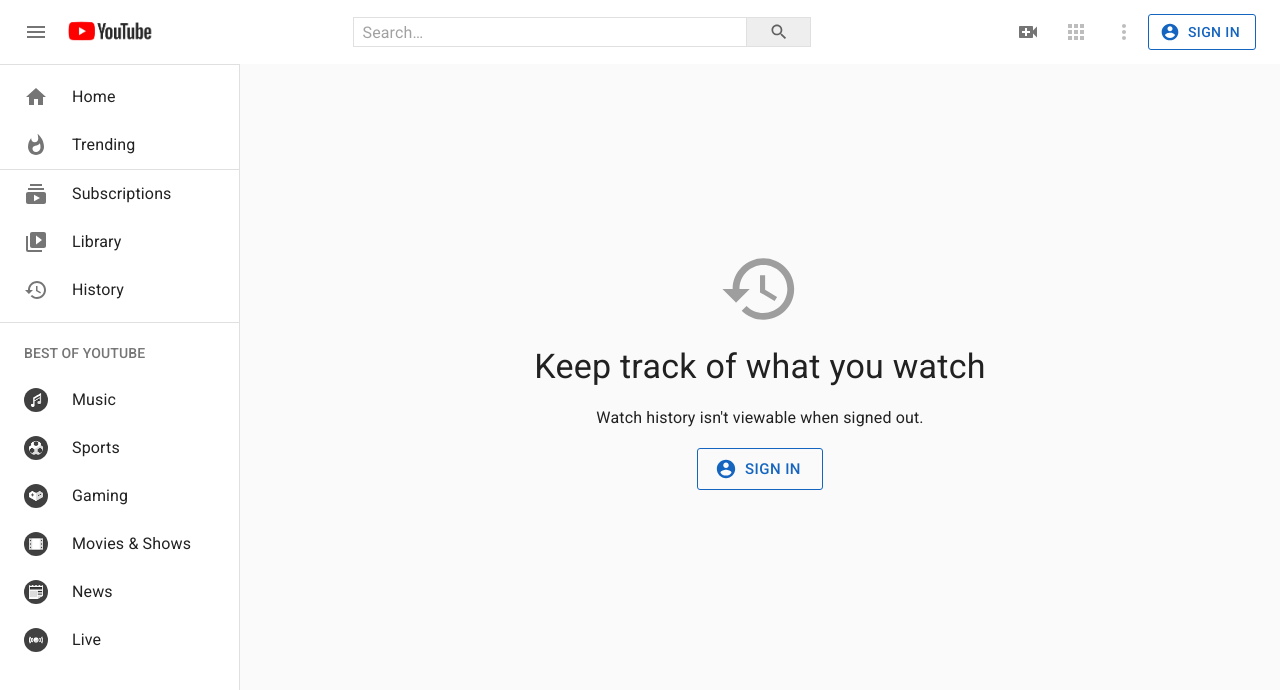
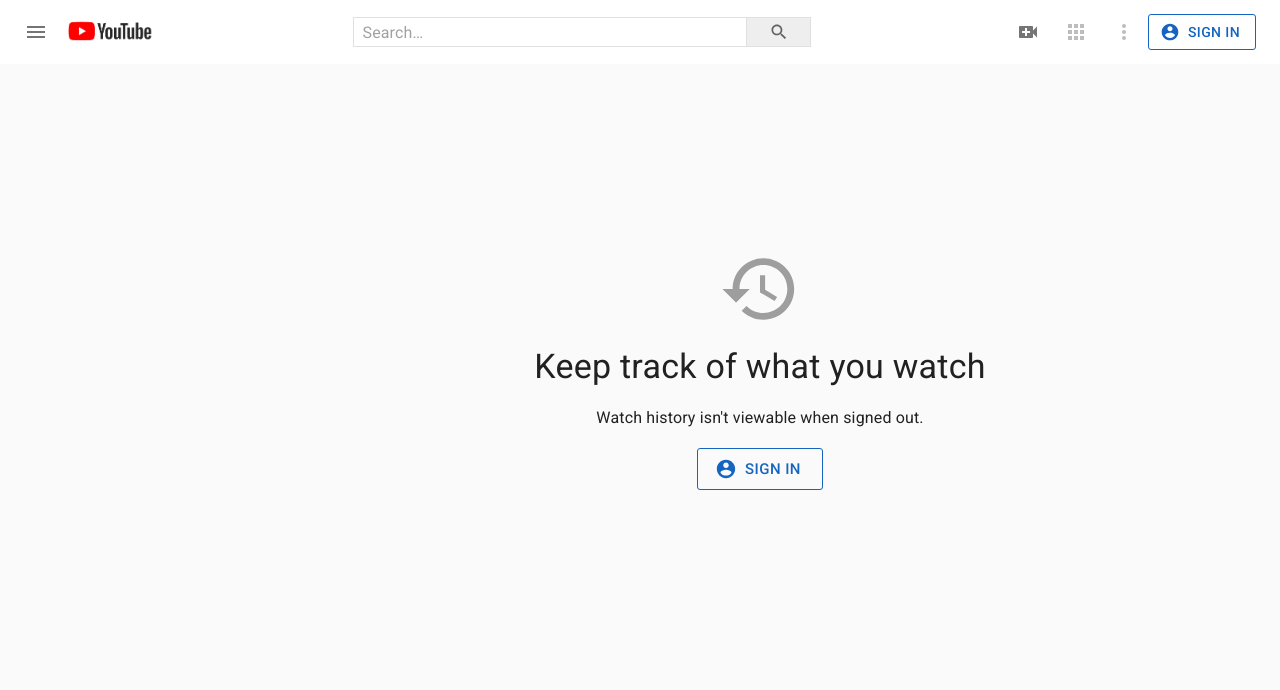
Before and after one commit to smfils1/youtube-clone, a React (Create React App) app in the folder client/: page /history in a window 1280 px wide. Shown: the top 690 px of the page. Built offline with nearby package versions, Linux system fonts and the light colour scheme.

Commit message:
Connected menu routes to navbar

```diff
--- a/client/src/App.js
+++ b/client/src/App.js
@@ -19,30 +19,22 @@
     <div>
       <NavBar>
         <Switch>
-          <Route
-            exact
-            path="/"
-            render={(props) => <div {...props}>Home</div>}
-          />
-          <Route
-            exact
-            path="/trending"
-            render={(props) => <div {...props}>Trending</div>}
-          />
+          <Route exact path="/" render={() => <div>Home</div>} />
+          <Route exact path="/trending" render={() => <div>Trending</div>} />
           <Route
             exact
             path="/subscriptions"
-            render={(props) => <SignInPage page="subscriptions" {...props} />}
+            render={() => <SignInPage page="subscriptions" />}
           />
           <Route
             exact
             path="/library"
-            render={(props) => <SignInPage page="library" {...props} />}
+            render={() => <SignInPage page="library" />}
           />
           <Route
             exact
             path="/history"
-            render={(props) => <SignInPage page="history" {...props} />}
+            render={() => <SignInPage page="history" />}
           />
           <Route render={() => <Redirect to="/" />} />
         </Switch>
--- /dev/null
+++ b/client/src/components/ListItemLink.js
@@ -0,0 +1,56 @@
+import React from "react";
+import { NavLink, useLocation } from "react-router-dom";
+import clsx from "clsx";
+import {
+  ListItem,
+  ListItemIcon,
+  ListItemText,
+  Tooltip,
+} from "@material-ui/core";
+import { makeStyles } from "@material-ui/core/styles";
+import { red, grey } from "@material-ui/core/colors";
+const useStyles = makeStyles((theme) => ({
+  active: {
+    backgroundColor: grey[300],
+    "&:hover": { backgroundColor: grey[400] },
+  },
+  icon: {
+    padding: theme.spacing(0, 1),
+  },
+  iconActive: {
+    color: red[600],
+  },
+  text: {
+    color: "inherit" /* blue colors for links too */,
+    textDecoration: "none" /* no underline */,
+    "&:hover": {
+      color: "inherit" /* blue colors for links too */,
+      textDecoration: "none" /* no underline */,
+    },
+  },
+}));
+
+const ListItemLink = ({ children, to, title, icon }) => {
+  const classes = useStyles();
+  const location = useLocation();
+  const isActive = location.pathname === to;
+  const Icon = icon;
+  return (
+    <Tooltip title={title}>
+      <NavLink to={to} className={classes.text}>
+        <ListItem button className={isActive ? classes.active : ""}>
+          <ListItemIcon
+            className={clsx(classes.icon, {
+              [classes.iconActive]: isActive,
+            })}
+          >
+            <Icon />
+          </ListItemIcon>
+          <ListItemText primary={title} />
+        </ListItem>
+      </NavLink>
+    </Tooltip>
+  );
+};
+
+export default ListItemLink;
--- a/client/src/components/MainNavMenu.js
+++ b/client/src/components/MainNavMenu.js
@@ -1,48 +1,28 @@
 import React from "react";
-import { makeStyles } from "@material-ui/core/styles";
-import {
-  List,
-  Tooltip,
-  ListItem,
-  ListItemIcon,
-  ListItemText,
-  Divider,
-} from "@material-ui/core";
+import { List, Divider } from "@material-ui/core";
 import { Home as HomeIcon, Whatshot as TrendingIcon } from "@material-ui/icons";
 import menuAuthIcons from "./menuAuthIcons";
-
-const useStyles = makeStyles((theme) => ({
-  icon: {
-    padding: theme.spacing(0, 1),
-  },
-}));
+import ListItemLink from "./ListItemLink";
 
 const MainNavMenu = () => {
-  const classes = useStyles();
   return (
     <List>
       {[
         {
           title: "Home",
           icon: HomeIcon,
+          path: "/",
         },
         {
           title: "Trending",
           icon: TrendingIcon,
+          path: "/trending",
         },
         ...menuAuthIcons,
       ].map((item, index) => {
-        const Icon = item.icon;
         return (
           <React.Fragment key={index}>
-            <Tooltip title={item.title}>
-              <ListItem button>
-                <ListItemIcon className={classes.icon}>
-                  <Icon />
-                </ListItemIcon>
-                <ListItemText primary={item.title} />
-              </ListItem>
-            </Tooltip>
+            <ListItemLink to={item.path} title={item.title} icon={item.icon} />
             {index === 1 && <Divider />}
           </React.Fragment>
         );
--- a/client/src/components/TopNav/StartNav.js
+++ b/client/src/components/TopNav/StartNav.js
@@ -3,6 +3,8 @@
 import { makeStyles, useTheme } from "@material-ui/core/styles";
 import { Toolbar, useMediaQuery, IconButton } from "@material-ui/core";
 import { Menu as MenuIcon } from "@material-ui/icons";
+
+import { NavLink } from "react-router-dom";
 import { setDrawer, toggleDrawer } from "../../redux/actions/layout";
 import youtubeLogo from "../../assets/youtube-logo.png";
 
@@ -52,12 +54,13 @@
       >
         <MenuIcon />
       </IconButton>
-
-      <img
-        src={youtubeLogo}
-        className={classes.youtubeLogo}
-        alt="YouTube logo"
-      />
+      <NavLink to="/">
+        <img
+          src={youtubeLogo}
+          className={classes.youtubeLogo}
+          alt="YouTube logo"
+        />
+      </NavLink>
     </Toolbar>
   );
 };
--- a/client/src/components/menuAuthIcons.js
+++ b/client/src/components/menuAuthIcons.js
@@ -10,11 +10,13 @@
     description: "Don't miss new videos",
     signInMsg: "Sign in to see updates from your favorite YouTube channels",
     icon: SubscriptionIcon,
+    path: "/subscriptions",
   },
   {
     title: "Library",
     description: "Enjoy your favorite videos",
     signInMsg: "Sign in to access videos that you’ve liked or saved",
+    path: "/library",
 
     icon: LibraryIcon,
   },
@@ -23,6 +25,7 @@
     description: "Keep track of what you watch",
     signInMsg: "Watch history isn't viewable when signed out.",
     icon: HistoryIcon,
+    path: "/history",
   },
 ];
 
```
